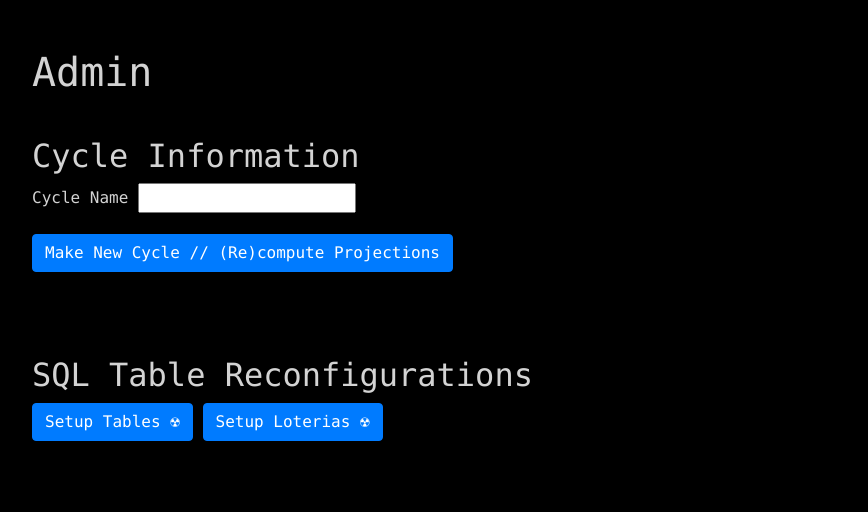
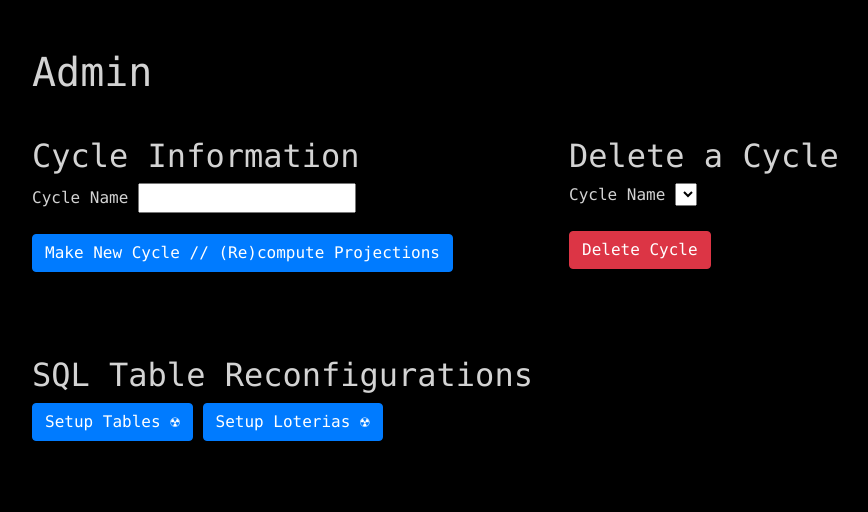
Before and after one commit to turkosaurus/nailivic, a Flask app: page /admin in a window 1280 px wide. Shown: the part 66-578 px from the top of the page, without its empty margins (86-954 px from the left). Run offline with Flask 2, Linux system fonts and the light colour scheme; the visitor is signed in with stand-in values (Sample User, id 1); data that the repository does not hold is empty; some libraries are stand-ins or nearby versions.

Commit message:
added feature: deleting cycles

```diff
--- a/application.py
+++ b/application.py
@@ -288,7 +288,6 @@ def projections():
         return redirect('/projections')
 
 
-
 @app.route('/production', methods=['GET'])
 @login_required
 def production():
@@ -422,7 +421,9 @@ def shipping():
 @app.route('/admin', methods=['GET'])
 @login_required
 def admin():
-    return render_template('admin.html')
+    cycles = db.execute("SELECT * FROM cycles")
+    return render_template('admin.html', cycles=cycles)
+
 
 @app.route('/admin/<path>', methods=['GET', 'POST'])
 @login_required
@@ -454,6 +455,17 @@ def config(path):
 
             return redirect('/projections')
 
+
+        # Delete a Cycle
+        if path == 'delete':
+            name = request.form.get("delname")
+            print(name)
+            if name != 'test cycle':
+                db.execute("DELETE from CYCLES where name=:name", name=name)
+                db.execute("UPDATE cycles SET current='TRUE' WHERE id=1")
+                return render_template("message.html", errmsg="Successfully deleted cycle.")
+            else:
+                return render_template("error.html", errcode="403", errmsg="Test cycle may not be deleted.")
 
         # Setup tables
         if path == 'setup-tables':
@@ -566,6 +578,8 @@ def config(path):
             return render_template('message.html', errmsg="Success, new cycle created")
 
 
+
+
         # Not a valid admin route
         else:
             return redirect('/')
--- a/templates/admin.html
+++ b/templates/admin.html
@@ -26,6 +26,25 @@ Admin
                 <button type="submit" class="btn btn-primary">Make New Cycle // (Re)compute Projections</button>
             </form>
         </div>
+
+        <!-- Delete a Cycle -->
+        <div class="col-lg-6 col-md-12">
+            <h2>Delete a Cycle</h2>
+            <form action="/admin/delete" method="post">
+
+                <!-- Name -->
+                <div class="form-group">
+                    <label for="delname">Cycle Name</label>
+                    <select name="delname" id="delname">
+                        {% for cycle in cycles %}
+                            <option>{{ cycle.name }}</option>
+                        {% endfor %}
+                    </select>
+                </div>
+                <!-- <button type="reset" class="btn btn-primary">Reset</button> -->
+                <button type="submit" class="btn btn-danger">Delete Cycle</button>
+            </form>
+        </div>
     </div>
     <hr>
     <hr>
```
